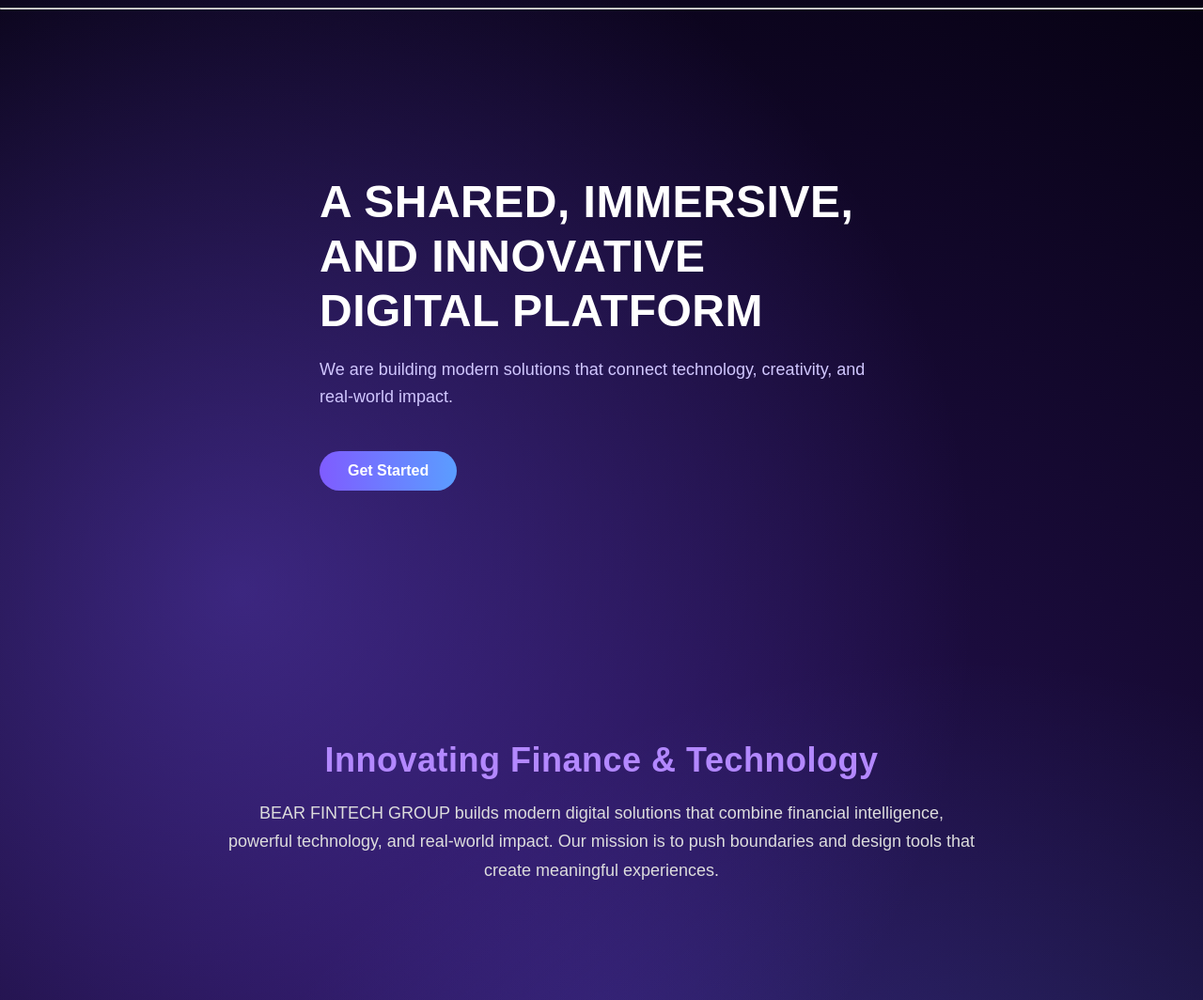
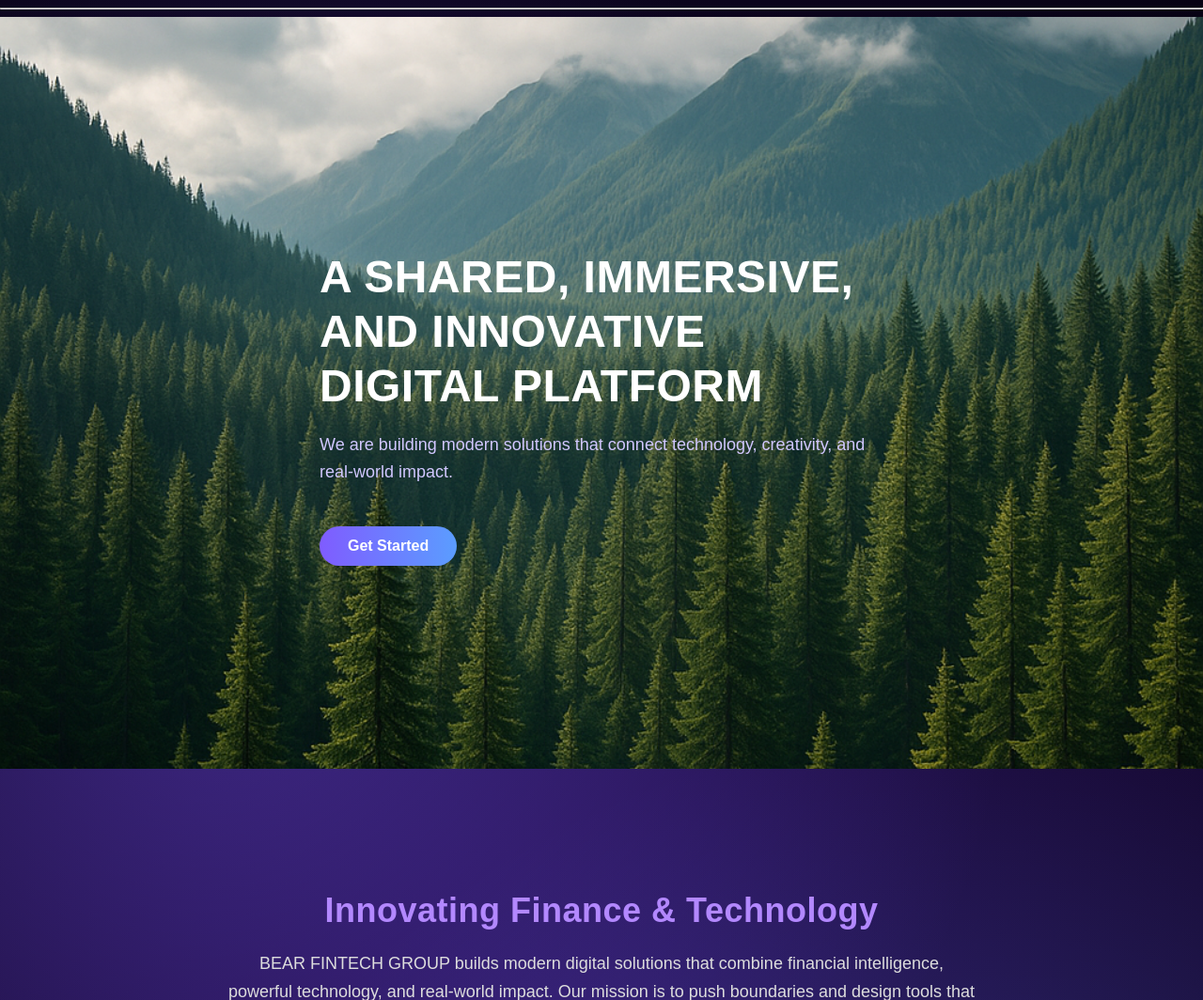
Before and after one commit to bearfintechgroup-dot/startup_website, a Flask app: page / in a window 1280 px wide. Shown: the part 85-1149 px from the top of the page at 94% size. Run offline with Flask 3, Linux system fonts and the light colour scheme.

Commit message:
Update layout

```diff
--- a/static/css/style.css
+++ b/static/css/style.css
@@ -32,11 +32,12 @@
 
 /* HERO SECTION */
 .hero {
-    height: 80vh;
+    min-height: 100vh;
     display: flex;
     align-items: center;
     justify-content: center;
 }
+
 
 /* HERO CONTENT */
 .hero-content {
@@ -72,6 +73,16 @@
     text-decoration: none;
     font-weight: bold;
 }
+.hero-image {
+    background-image: url('../images/home-hero.png');
+    background-size: cover;
+    background-position: center;
+    background-repeat: no-repeat;
+    height: 100vh;
+    position: relative;
+    z-index: 1;
+    overflow: hidden;
+}
 
 /* NORMAL CONTENT (OTHER PAGES) */
 .container {
@@ -88,7 +99,11 @@
     height: 100%;
     z-index: -1;
 }
-
+#particles-wrapper.hidden {
+    opacity: 0;
+    pointer-events: none;
+    transition: opacity 1s ease;
+}
 .section {
     padding: 80px 20px;
 }
--- a/templates/index.html
+++ b/templates/index.html
@@ -16,11 +16,10 @@
             creativity, and real-world impact.
         </p>
 
-        <a href="/contact" class="hero-button">
-            Get Started
-        </a>
+        <a href="/contact" class="hero-button">Get Started</a>
     </div>
 </div>
+
 
 
 <!-- ABOUT SECTION -->
```
Also changed, not shown: static/images/home-hero.png (added).
